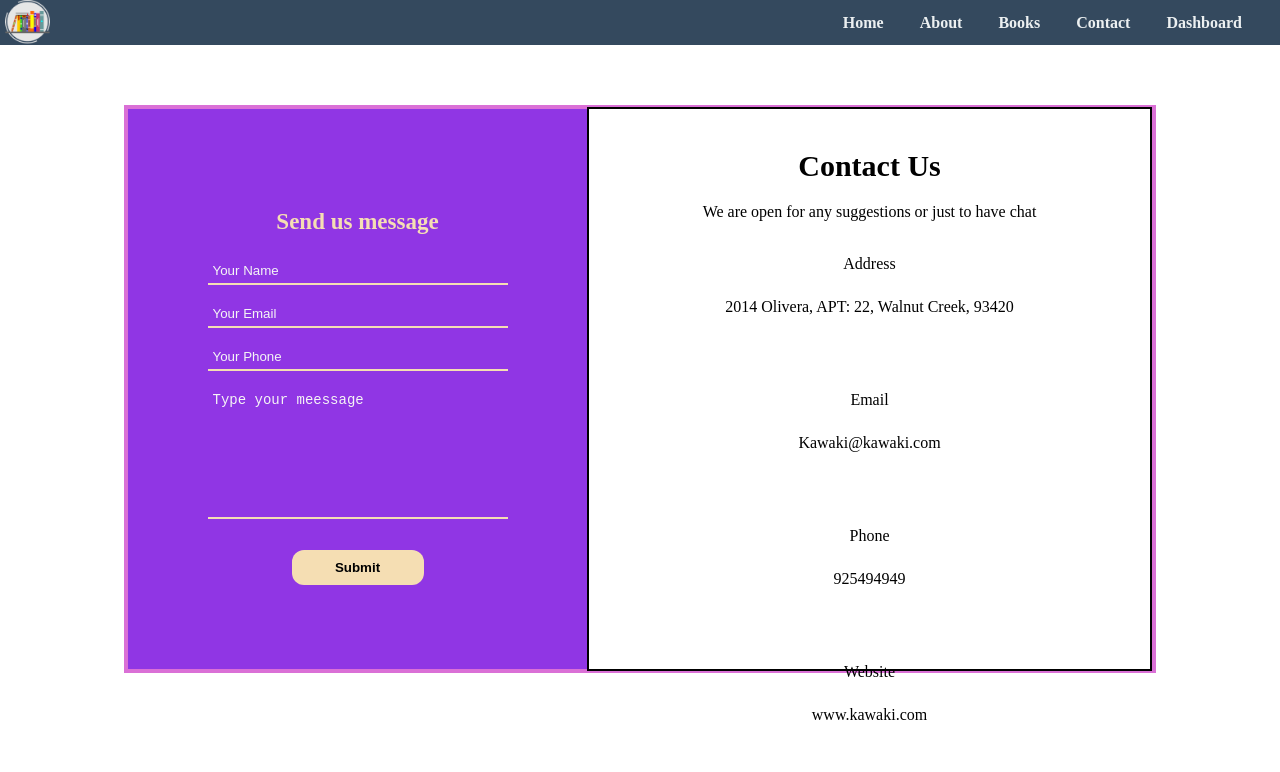
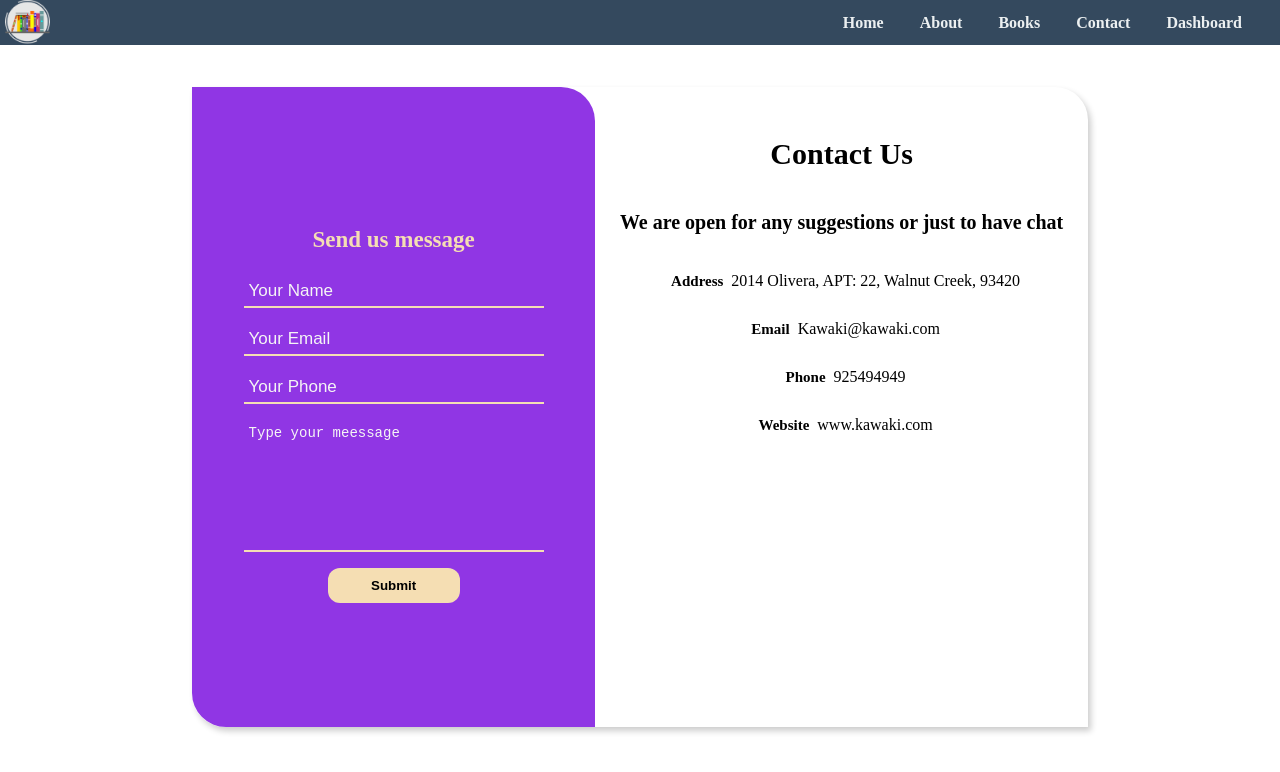
Before and after one commit to hafizullah1991/Library, an Angular app: page /contact in a window 1280 px wide. Shown: the top 772 px of the page. Built offline with nearby package versions, Linux system fonts and the light colour scheme.

Commit message:
Form updated

```diff
--- a/src/app/pages/contact/contact.component.html
+++ b/src/app/pages/contact/contact.component.html
@@ -25,10 +25,8 @@
 <br>
 <div class="contactItem">
 @for(contact of contactInfo(); track contact){
-    <div class="address" ><strong></strong>{{contact.type}}</div>
-    <div class="email"   ><strong></strong>{{contact.value}}</div>
-    <div class="phone"   ><strong> </strong>{{contact.phone}}</div>
-        <div class="website"><strong></strong>{{contact.website}}</div>
+    <div class="address" ><strong>{{contact.type}}</strong>{{contact.value}}</div>
+
 }
 </div>
 
--- a/src/app/pages/contact/contact.component.scss
+++ b/src/app/pages/contact/contact.component.scss
@@ -1,12 +1,12 @@
 .body{
     display: flex;
     justify-content: space-between;
-    width: 80vw;
-    height: 70vh;
-    border: 4px solid orchid;
+    width: 70vw;
+    height: 80vh;
     align-items: center;
-    margin: 60px auto;
-
+    margin: 42px auto;
+   box-shadow: 3px 4px 6px rgba(0, 0, 0, 0.2);
+   border-radius: 0 33px;
 
 }
 .container{
@@ -17,6 +17,7 @@
         width: 45%;
         height: 100%;
         background-color: rgb(144, 54, 228);
+        border-radius: 0 34px;
     }
     .container h1{
         font-size: 23px;
@@ -38,7 +39,9 @@
         background-color: transparent;
          padding: 5px;
          outline: none;
-         color: white
+         color: white;
+         background-color: transparent;
+         font-size: 17px;
 
     }
     .container input:hover,
@@ -69,22 +72,35 @@
         background-color: black;
     }
    .webInfo{
+    display: flex;
+    flex-direction: column;
     width: 55%;
     height: 100%;
-    // justify-content: center;
     text-align: center;
     margin: 0 auto;
-    border: 2px solid black;
+
 
    }
    .webInfo h1{
     font-size: 30px;
-   margin-top: 40px;
+    margin-top: 50px;
 
+   }
+   .webInfo p{
+    font-weight: bold;
+    font-size: 20px;
    }
    .contactItem{
     display: flex;
     flex-direction: column;
-    gap: 25px;
+    justify-content: flex-start;
+    gap: 30px;
+
 
    }
+
+strong{
+
+    margin: 8px;
+    font-size: 15px;
+}
--- a/src/app/pages/contact/contact.component.ts
+++ b/src/app/pages/contact/contact.component.ts
@@ -32,17 +32,14 @@ public contactInfo = signal<any>([
   },
   {
     type: 'Email',
-      icon: 'email.png',
       value: 'Kawaki@kawaki.com',
   },
   {
     type: 'Phone',
-      icon: 'phone.jpg',
       value: '925494949',
   },
   {
     type: 'Website',
-    icon: 'website.png',
     value: 'www.kawaki.com',
   }
 ])
```
